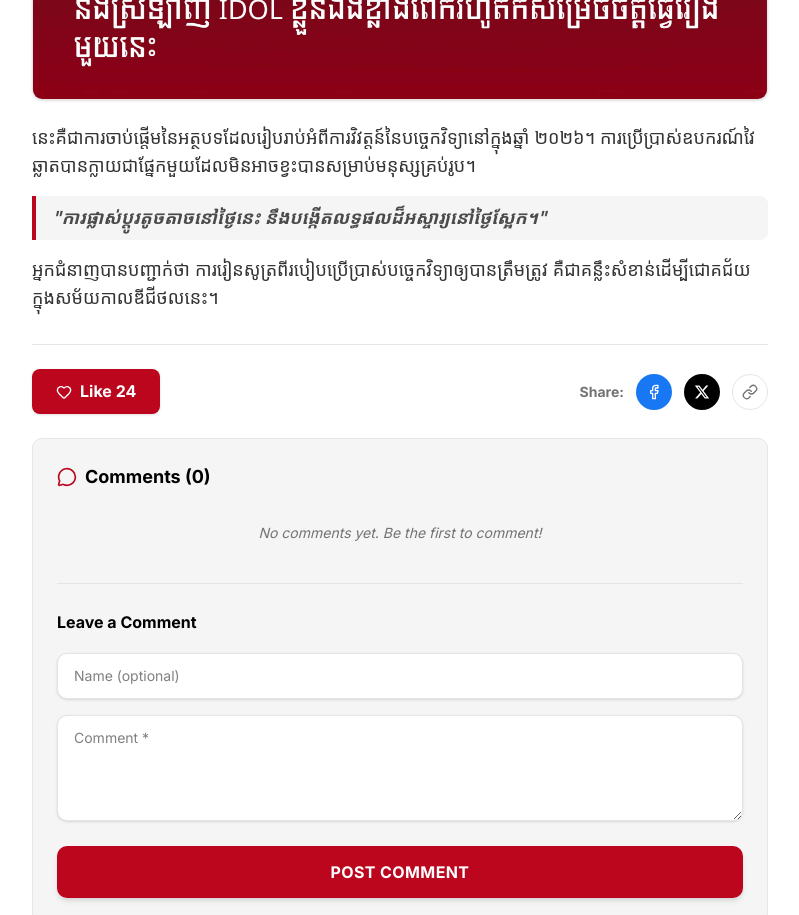
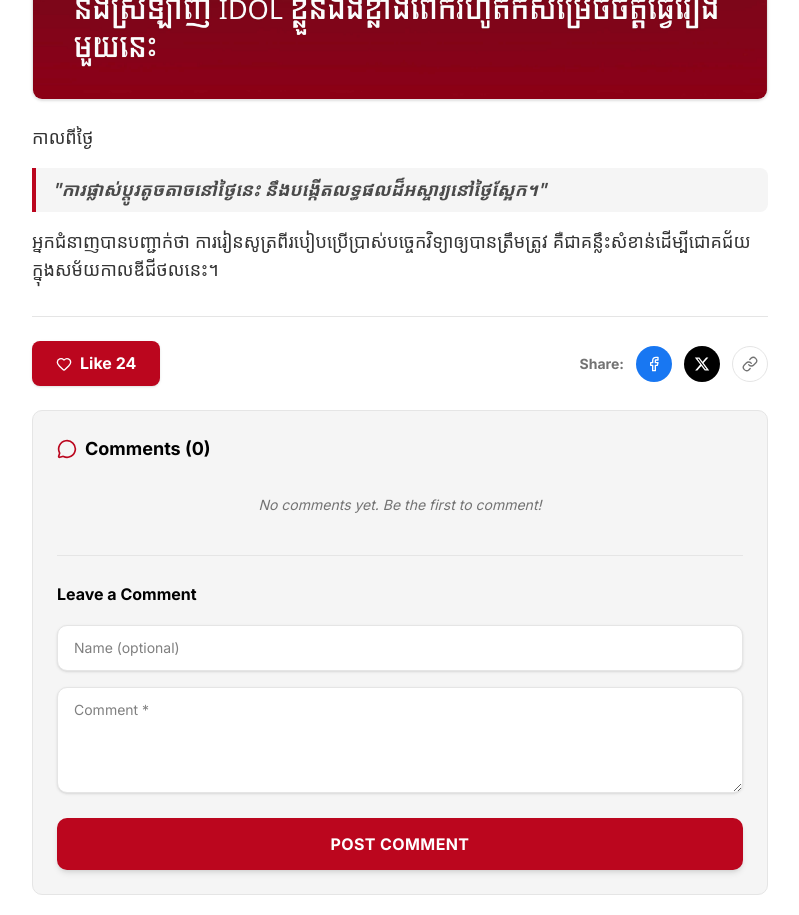
Before and after one commit to kennnaken-855kh/THMEYLAHOTNEWS, a Next.js app: page / in a window 1280 px wide. Shown: the part 1020-1935 px from the top of the page, without its empty margins (240-1039 px from the left). Built offline with nearby package versions, Linux system fonts and the light colour scheme.

Commit message:
update opening paragraph text to requested version

```diff
--- a/components/article.tsx
+++ b/components/article.tsx
@@ -29,7 +29,7 @@ export function Article() {
       </div>
 
       <div className="text-lg text-foreground/80 space-y-4">
-        <p>នេះគឺជាការចាប់ផ្តើមនៃអត្ថបទដែលរៀបរាប់អំពីការវិវត្តន៍នៃបច្ចេកវិទ្យានៅក្នុងឆ្នាំ ២០២៦។ ការប្រើប្រាស់ឧបករណ៍វៃឆ្លាតបានក្លាយជាផ្នែកមួយដែលមិនអាចខ្វះបានសម្រាប់មនុស្សគ្រប់រូប។</p>
+        <p>កាលពីថ្ងៃ</p>
 
         <blockquote className="border-l-4 border-primary pl-4 py-2 italic font-semibold text-foreground/70 bg-muted rounded-r-md">
           {'"ការផ្លាស់ប្តូរតូចតាចនៅថ្ងៃនេះ នឹងបង្កើតលទ្ធផលដ៏អស្ចារ្យនៅថ្ងៃស្អែក។"'}
```
